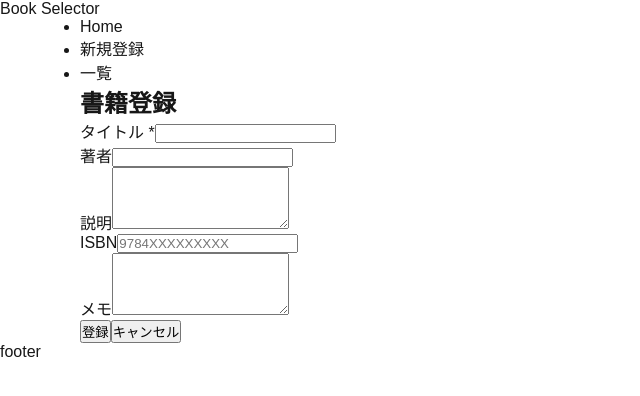
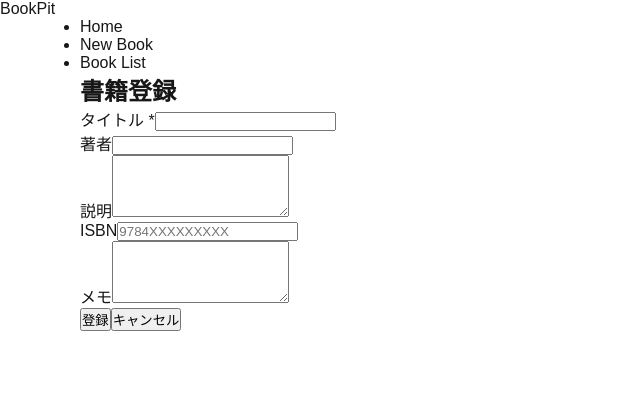
Before and after one commit to iknowsummer/bookselector, a Next.js app in the folder frontend/: page /books/new in a window 1280 px wide. Shown: the top 396 px of the page, without its empty margins (0-640 px from the left). Built offline with nearby package versions, Linux system fonts and the light colour scheme.

Commit message:
[Next] 名称反映とHomeのレイアウト調整

```diff
--- a/frontend/app/layout.tsx
+++ b/frontend/app/layout.tsx
@@ -7,9 +7,9 @@ export default function RootLayout({
   children: React.ReactNode;
 }>) {
   return (
-    <html lang="en">
+    <html lang="ja">
       <body>
-        <header>Book Selector</header>
+        <header>BookPit</header>
         <main>
           <section id="nav">
             <ul>
@@ -17,17 +17,16 @@ export default function RootLayout({
                 <Link href="/">Home</Link>
               </li>
               <li>
-                <Link href="/books/new">新規登録</Link>
+                <Link href="/books/new">New Book</Link>
               </li>
               <li>
-                <Link href="/books">一覧</Link>
+                <Link href="/books">Book List</Link>
               </li>
             </ul>
           </section>
 
           {children}
         </main>
-        <footer>footer</footer>
       </body>
     </html>
   );
```
Also changed, not shown: frontend/app/page.tsx (+7 -6 lines).
